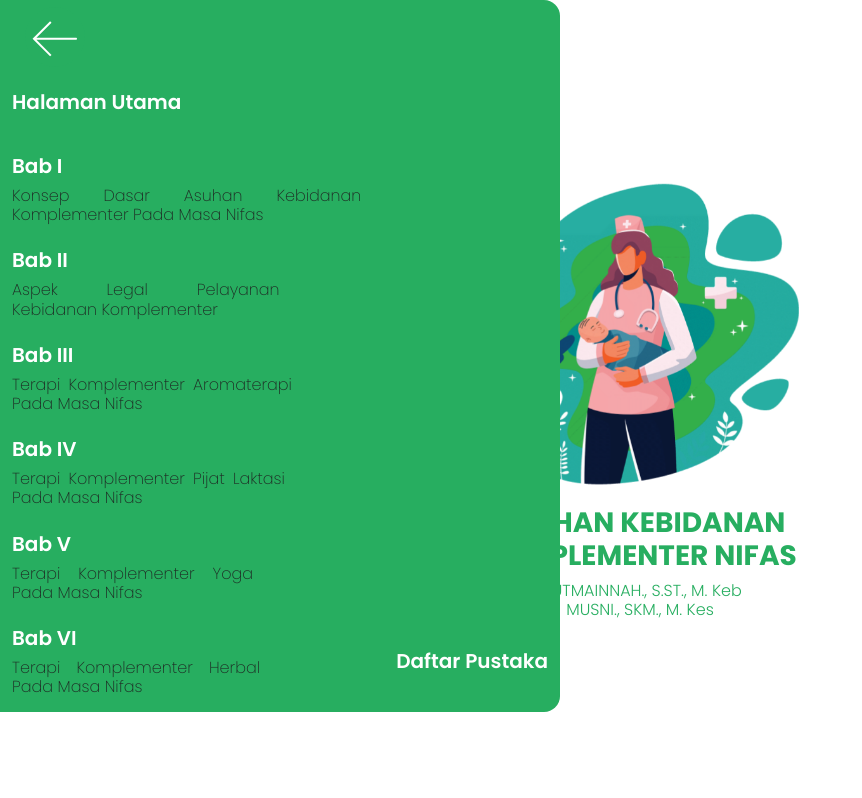
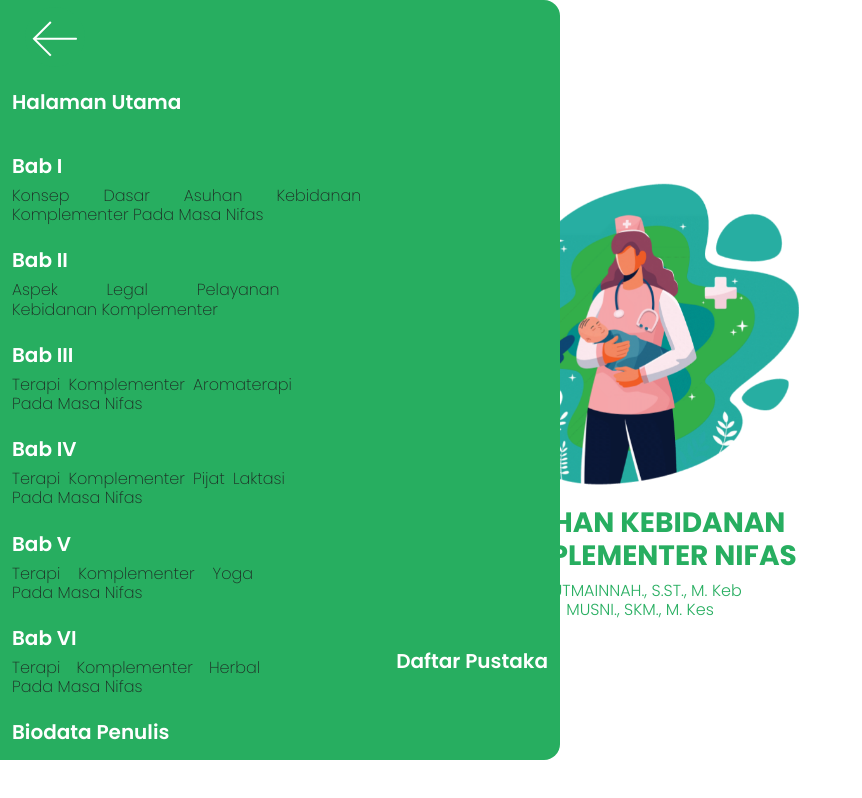
Before and after one commit to xympyo/project_web_kesehatan, a website: page index.html in a window 1280 px wide. Both pictures are taken after a click on the picture 59 px from the left and 53 px from the top of the page. Shown: the whole page, without its empty margins (0-862 px from the left). Drawn offline with nearby package versions, Linux system fonts and the light colour scheme.

Commit message:
feat : forgot biodata penulis in index.html lol

```diff
--- a/index.html
+++ b/index.html
@@ -130,6 +130,13 @@
                                 </div>
                             </div>
                         </a>
+                        <a href="biodata.html" class="mt-3 navbtn">
+                            <div class="row">
+                                <div class="col-12">
+                                    <h5 class="triary poppins-semibold">Biodata Penulis</h5>
+                                </div>
+                            </div>
+                        </a>
                     </div>
                 </div>
             </div>
```
